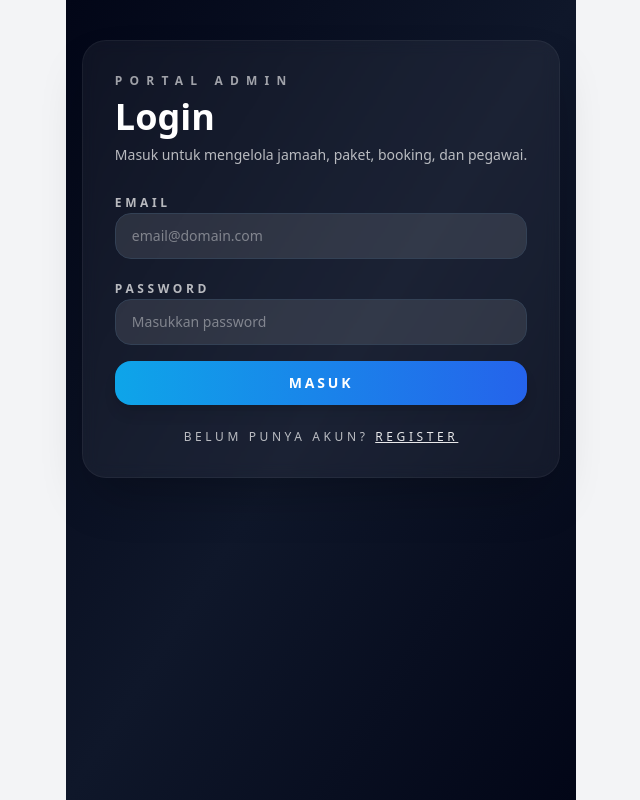
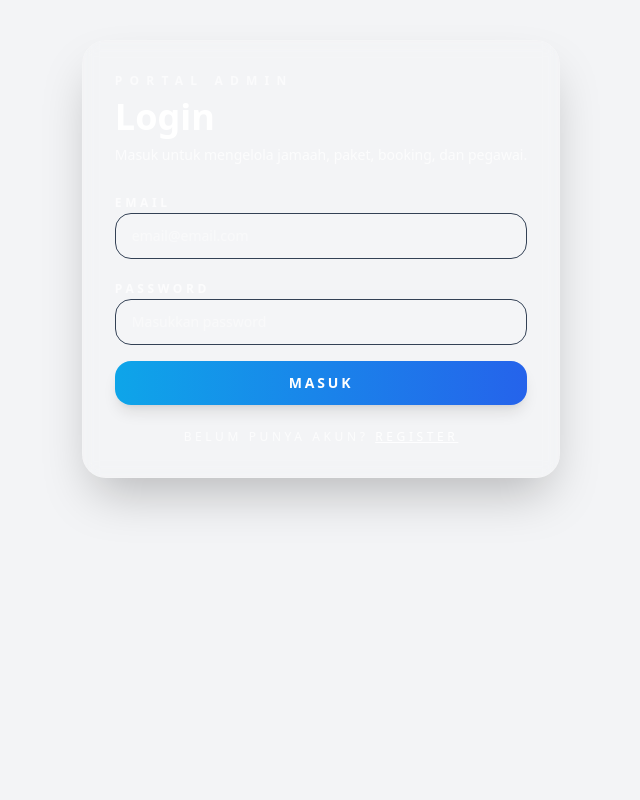
Before and after one commit to aminamrullah/my-apps, a React (Vite) app in the folder frontend/: page /login in a window 1280 px wide. Shown: the whole page, without its empty margins (319-959 px from the left). Built offline with nearby package versions, Linux system fonts and the light colour scheme.

Commit message:
28th commit my-apps for stmik abang

```diff
--- a/frontend/src/components/Login.jsx
+++ b/frontend/src/components/Login.jsx
@@ -31,7 +31,7 @@ const Login = () => {
     "w-full rounded-2xl border border-slate-700 bg-white/10 px-4 py-3 text-sm text-white placeholder:text-white/40 focus:border-blue-400 focus:outline-none focus:ring-2 focus:ring-blue-500/40";
 
   return (
-    <div className="min-h-screen bg-gradient-to-br from-slate-950 via-slate-900 to-slate-950 px-4 py-10">
+    <div className="min-h-screen bg-gradient-to-br from-white-950 via-white-900 to-white-950 px-4 py-10">
       <div className="mx-auto max-w-lg space-y-6 rounded-3xl border border-white/5 bg-white/5 p-8 shadow-2xl backdrop-blur">
         <div className="space-y-2">
           <p className="text-xs font-semibold uppercase tracking-[0.6em] text-white/60">
@@ -52,7 +52,7 @@ const Login = () => {
               value={email}
               onChange={(e) => setEmail(e.target.value)}
               type="email"
-              placeholder="email@domain.com"
+              placeholder="email@email.com"
               className={inputClass}
             />
           </div>
--- a/frontend/src/components/Navbar-dashboard.jsx
+++ b/frontend/src/components/Navbar-dashboard.jsx
@@ -37,9 +37,11 @@ const NavbarDashboard = ({ onMenuToggle = () => {} }) => {
           </button>
           <div>
             <p className="text-xs uppercase tracking-[0.4em] text-white/70">
-              Admin Dashboard
+              Moh Amin Amrullah
             </p>
-            <h1 className="text-xl font-semibold drop-shadow-sm">MyUmrah Panel</h1>
+            <h1 className="text-xl font-semibold drop-shadow-sm">
+              MyUmrah Corp
+            </h1>
           </div>
         </div>
         <div className="flex w-full items-center justify-between gap-3 text-sm sm:w-auto">
```
Also changed, not shown: 1 other file (tests, documents, lock files or other folders).
